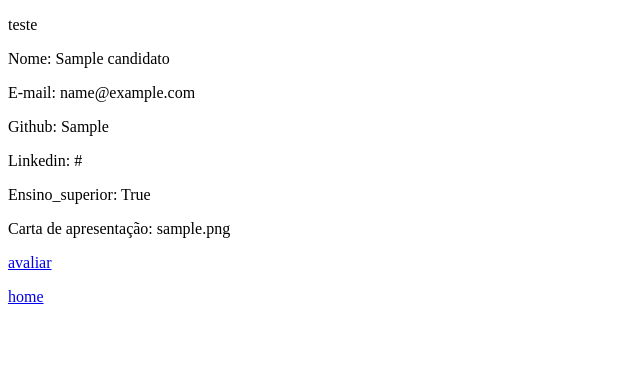
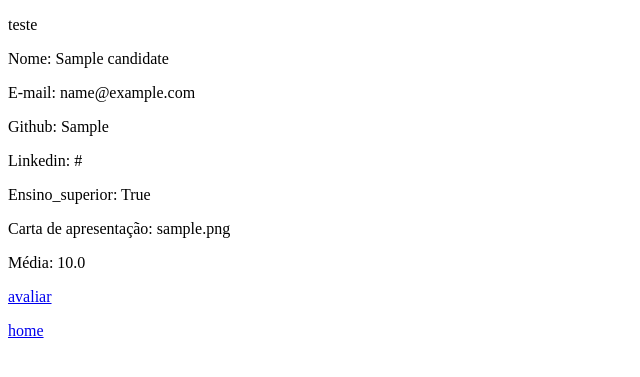
Before and after one commit to douglasdiasds/cadastro, a Django app: page /candidato/1/ in a window 1280 px wide. Shown: the top 377 px of the page, without its empty margins (0-640 px from the left). Run offline with Django 3.2, Linux system fonts and the light colour scheme; tables that the repository leaves empty hold one stand-in row (values such as "Sample post"); parts of the project's set-up code (start-up, migrations or seed data) failed here and were passed over.

Commit message:
att migrations/att templates/att views

```diff
--- a/app/models.py
+++ b/app/models.py
@@ -3,40 +3,36 @@ from jsonfield import JSONField
 from site_.settings import MEDIA_ROOT
 from django.core.validators import MaxValueValidator
 
-class Criterio(models.Model):
+class Criterion(models.Model):
 	label = models.CharField(max_length=100)
 
 	def  __str__(self):
 		return self.label
 
-class Candidato(models.Model):
+class Candidate(models.Model):
 	name = models.CharField(max_length=100)
 	e_mail = models.EmailField(max_length=100, default = '')
 	github = models.URLField(default = '')
 	linkedin = models.URLField(max_length=100, default = '')
 	cover_letter = models.TextField(default = '')
-	Ensino_superior = models.BooleanField(default = False)
-	med = models.IntegerField(default = 0)
-	#talvez tenha que alterrar essa linha
+	higher_education = models.BooleanField(default = False)
+	average = models.IntegerField(default = 0)
+	#############################################################score = models.ForeignKey()
 	docfile = models.FileField(upload_to='/home/douglas/Documentos/Django/my-second-blog/site_/media', null=True, blank=True)
 
 	def  __str__(self):
 		return self.name
 
 
-class Avaliacao(models.Model):
-	candidato = models.ForeignKey(Candidato, unique=True)
-	criterio = models.ForeignKey(Criterio, default='')
-	nota = models.PositiveIntegerField(default = 0, validators=[MaxValueValidator(10)])
-	avaliador = models.ForeignKey('auth.User')
+class Evaluation(models.Model):
+	candidate = models.ForeignKey(Candidate, unique=True)
+	criterion = models.ForeignKey(Criterion, default='')
+	score = models.PositiveIntegerField(default = 0, validators=[MaxValueValidator(10)])
+	appraiser = models.ForeignKey('auth.User')
 
 	def  __str__(self):
-		return str(self.candidato)
+		return str(self.candidate)
 
 
-class Teste(models.Model):
-	v1 = models.CharField(max_length=222, default='')
-	v2 = models.CharField(max_length=22, default='')
-
-	def __str__(self):
-		return self.v1
+class avarage(models.Model):
+	eva = Evaluation.objects.get()
--- /dev/null
+++ b/app/templates/app/candidate_detail.html
@@ -0,0 +1,20 @@
+<!DOCTYPE html>
+<html>
+<head>
+	<title></title>
+</head>
+<body>
+{% block content %}
+	<p>teste</p>
+	<p>Nome: {{ candidate.name }}</p>
+	<p>E-mail: {{ candidate.e_mail }}</p>
+	<p>Github: {{ candidate.github }} </p>
+	<p>Linkedin: {{ candidate.linkedin }} </p>
+	<p>Ensino_superior: {{ candidate.higher_education }}</p>
+	<p>Carta de apresentação: {{ candidate.cover_letter }} </p>
+	<p>Média: {{ average }}</p>
+	<p><a href="{% url 'evaluate' %}">avaliar</a></p>
+	<p><a href="{% url 'canditate_list' %}">home</a></p>
+{% endblock content %}
+</body>
+</html>
--- a/app/templates/app/candidato_detalhe.html
+++ /dev/null
@@ -1,19 +0,0 @@
-<!DOCTYPE html>
-<html>
-<head>
-	<title></title>
-</head>
-<body>
-{% block content %}
-	<p>teste</p>
-	<p>Nome: {{ candidato.name }}</p>
-	<p>E-mail: {{ candidato.e_mail }}</p>
-	<p>Github: {{ candidato.github }} </p>
-	<p>Linkedin: {{ candidato.linkedin }} </p>
-	<p>Ensino_superior: {{ candidato.Ensino_superior }}</p>
-	<p>Carta de apresentação: {{ candidato.cover_letter }} </p>
-	<p><a href="{% url 'avaliar' %}">avaliar</a></p>
-	<p><a href="{% url 'canditato_list' %}">home</a></p>
-{% endblock content %}
-</body>
-</html>
--- a/app/templates/app/avaliacao.html
+++ b/app/templates/app/evaluation.html
@@ -7,10 +7,9 @@
 <h1>Avaliação</h1>
 	<form method="POST" class="post-form">
 		{% csrf_token %}
-        {{ criterios.as_p }}
+        {{ criterions.as_p }}
         <button type="submit" class="save btn btn-default">Guardar</button>
     </form>
-    <p>{{ avaliador }}</p>
 </body>
 </html>
 </html>
--- a/app/urls.py
+++ b/app/urls.py
@@ -3,9 +3,9 @@ from django.conf.urls import url
 from . import views
 
 urlpatterns = [
-	url(r'^$', views.canditato_list, name='canditato_list'),
-	url(r'^candidato/(?P<pk>[0-9]+)/$', views.candidato_detalhe, name='candidato_detalhe'),
-	url(r'^cadastrar/$', views.cadastrar, name='cadastrar'),	# <--! o cadastro fica num link independete
-	url(r'^candidato/[0-9]+/avaliacao/$', views.avaliar, name='avaliar'),
+	url(r'^$', views.canditate_list, name='canditate_list'),
+	url(r'^candidato/(?P<pk>[0-9]+)/$', views.candidate_detail, name='candidate_detail'),
+	url(r'^cadastrar/$', views.register, name='register'),	# <--! o cadastro fica num link independete
+	url(r'^candidato/[0-9]+/avaliacao/$', views.evaluation, name='evaluate'),
 
 ]
--- a/app/views.py
+++ b/app/views.py
@@ -1,44 +1,69 @@
 from django.shortcuts import render, get_object_or_404
-from .models import Candidato, Criterio, Avaliacao
+from .models import Candidate, Criterion, Evaluation
 from django import forms
 from .forms import CandForm
-from .forms import AvalForm
+from .forms import EvalForm
 from django.shortcuts import redirect
 
 
-def canditato_list(request):
-	candidatos = Candidato.objects.all()
-	return render(request, 'app/candidato_list.html', {'candidatos': candidatos})
+def canditate_list(request):
+	candidates = Candidate.objects.all()
 
-def candidato_detalhe(request, pk):
-    candidato = get_object_or_404(Candidato, pk=pk)
-    return render(request, 'app/candidato_detalhe.html', {'candidato': candidato})
+	eva = Evaluation.objects.all()
+	eval_cand_list = []										#aqui guarda uma lista com os FK candidates convertidos p/ str
 
-def avaliar(request):
+	context = {
+		'candidates': candidates,
+		'eva': eva
+	}
+	return render(request, 'app/candidate_list.html',context)
+
+def candidate_detail(request, pk):
+    candidate = get_object_or_404(Candidate, pk=pk)
+    c_name = candidate.name             					#pega o nome (string) do candidato
+    c1 = Evaluation.objects.all()							#guarda tds Evaluation na variavel
+    scores = []												#declara a array que vai receber as notas
+    for c in c1:
+    	cand = str(c.candidate)								#guarda o nome do candidato do Evaluation atual
+    	if cand == c_name:									#confere se o Evaluation atual corresponde ao candidate atual(pk)
+    		scores += [c.score]
+
+    _sum = 0												#variavel que guardara a soma declarada
+    for s in scores:
+    	_sum += s                                           #faz a soma dos scores
+
+    average = _sum/len(scores)								#tira a média
+
+    context = {
+    	'candidate': candidate,
+    	'average': average
+    }
+
+
+
+    return render(request, 'app/candidate_detail.html', context)
+
+def evaluation(request):
 	if request.method == "POST":
-		form2 = AvalForm(request.POST)
+		form2 = EvalForm(request.POST)
 
 		if form2.is_valid():
 			post = form2.save(commit=False)
-			#avaliador = form2.fields['avaliador']
 			post.save()
-			#faz redirecionara para uma page que só tenha{'avaliador': avaliador} p/ testar a variavel avaliador
-			return redirect('canditato_list')
+			return redirect('canditate_list')
 
 	else:
-		form2 = AvalForm()
-		#avaliador = form2.fields['avaliador']
-		#teste
-		return render(request, 'app/avaliacao.html', {'criterios': form2,})
+		form2 = EvalForm()
+		return render(request, 'app/evaluation.html', {'criterions': form2,})
 
 
-def cadastrar(request):
+def register(request):
 	if request.method == "POST":
 		form = CandForm(request.POST)
 		if form.is_valid():
 			post = form.save(commit=False)
 			post.save()
-			return redirect('candidato_detalhe', pk=post.pk)
+			return redirect('candidate_detail', pk=post.pk)
 	else:
 		form = CandForm()
-	return render(request, 'app/cadastro.html', {'form': form})
+	return render(request, 'app/register.html', {'form': form})
```
Also changed, not shown: app/admin.py (+4 -5 lines), app/forms.py (+6 -6 lines), app/templates/app/candidate_list.html (renamed from app/templates/app/candidato_list.html, +10 -6 lines), app/migrations/0001_initial.py, app/migrations/0002_auto_20170321_1927.py (deleted), app/migrations/0002_candidate_crit.py (added), app/migrations/0003_auto_20170321_1936.py (deleted), app/migrations/0003_remove_candidate_crit.py (added), app/migrations/0004_avarage.py (added), app/migrations/0005_remove_avarage_eva.py (added), app/templates/app/register.html (renamed from app/templates/app/cadastro.html).
